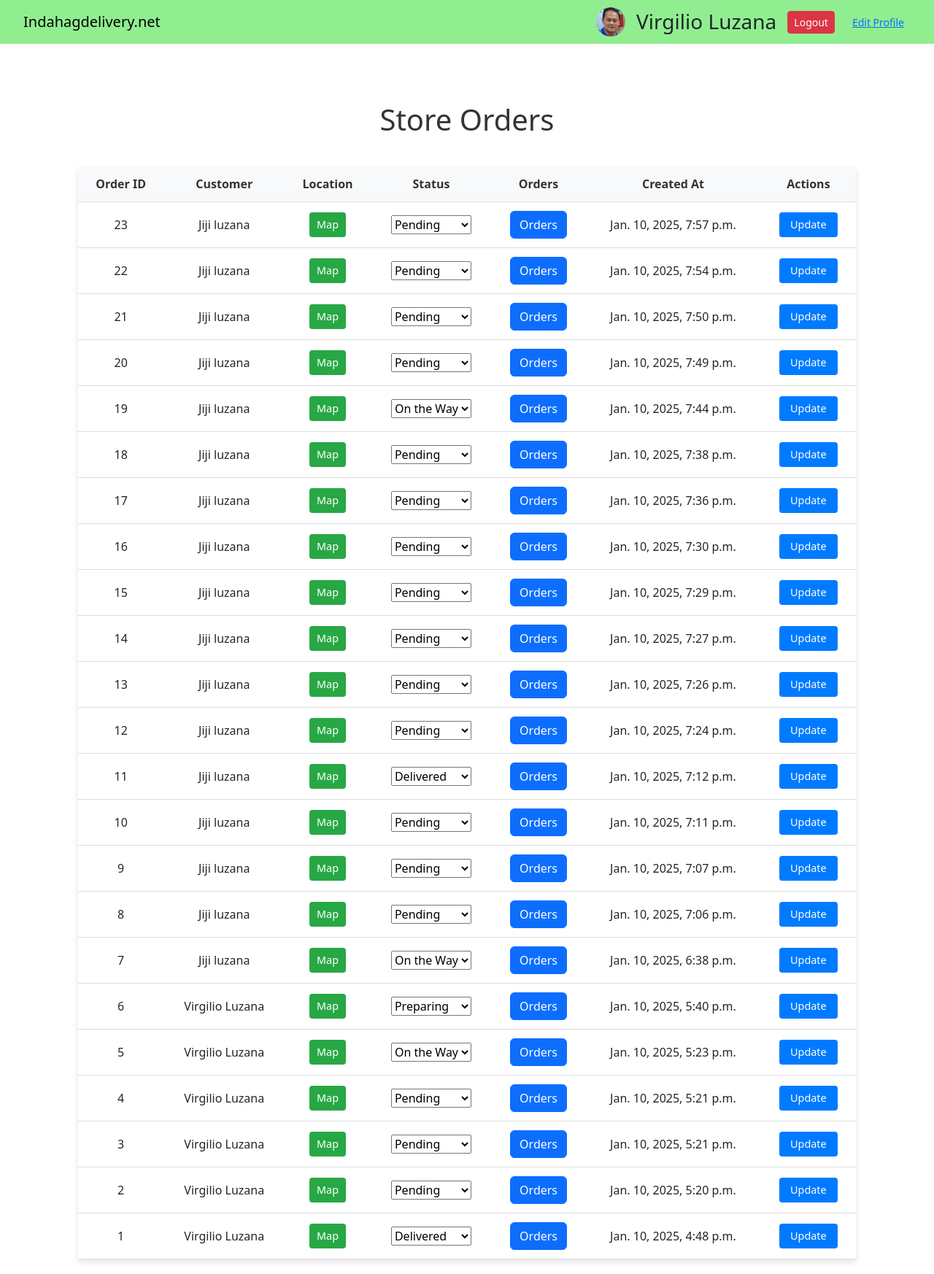
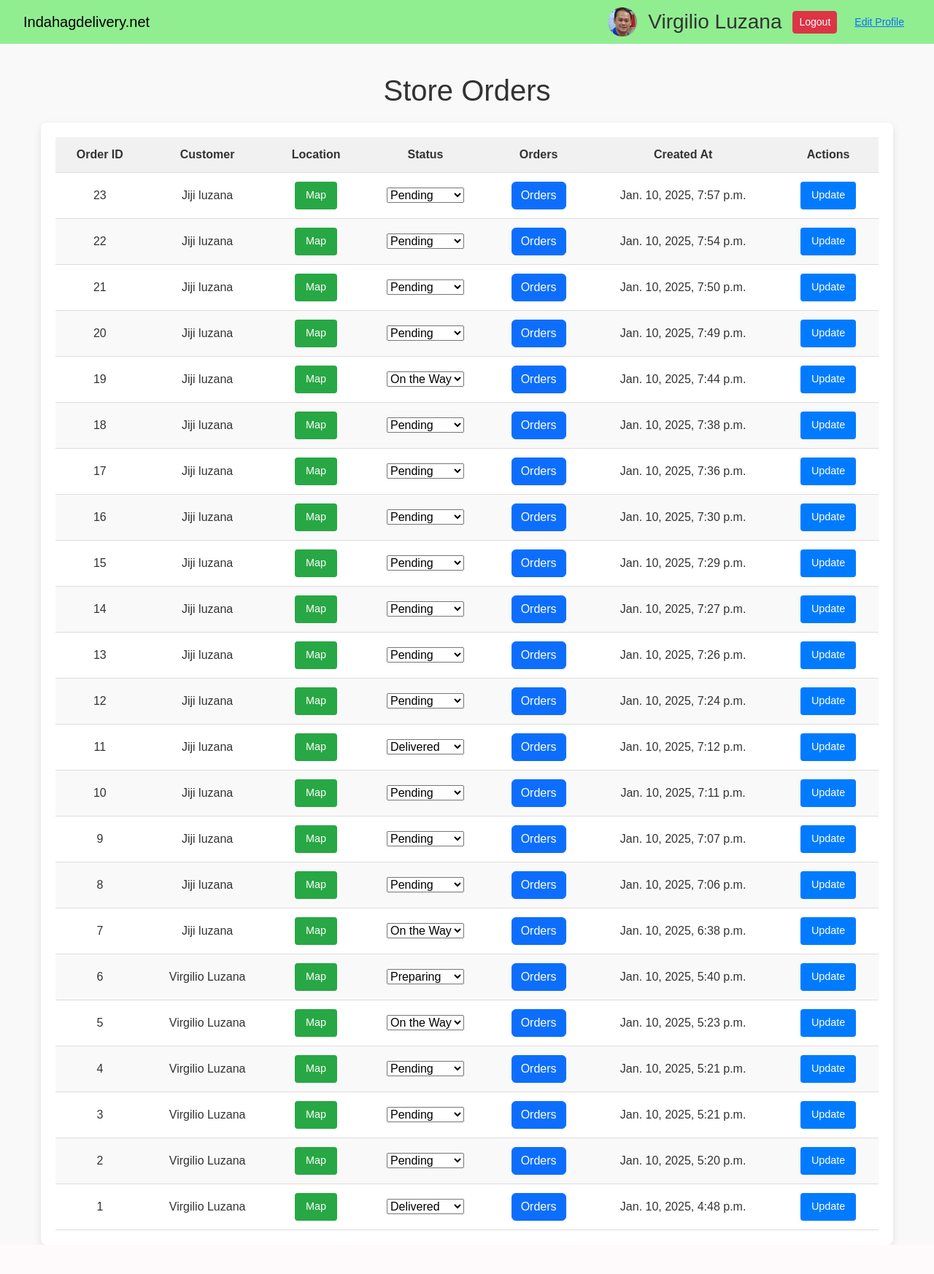
Before and after one commit to Jijiluzana225/indahagdelivery.com, a Django app: page /dashboard_store/ in a window 1280 px wide. Shown: the whole page at 73% size. After the commit the page ends 1706 px from the top, so only its background shows below. Run offline with Django 5.2, Linux system fonts and the light colour scheme; a user stored in the database is signed in; data comes from the database, SQL or seed files in the repository.

Commit message:
Update store_dashboard.html
adfa

```diff
--- a/store/templates/store/store_dashboard.html
+++ b/store/templates/store/store_dashboard.html
@@ -6,28 +6,38 @@
 
 <style>
     /* General Styling for Dashboard */
+    body {
+        font-family: Arial, sans-serif;
+        margin: 0;
+        padding: 0;
+        background-color: #f9f9f9;
+        color: #333;
+    }
+
     .orders-title {
         font-size: 2.5rem;
         color: #333;
         text-align: center;
-        margin-bottom: 20px;
+        margin: 20px 0;
     }
 
     .orders-table-container {
-        width: 90%;
+        width: 95%;
         max-width: 1200px;
         margin: 0 auto;
+        background-color: #fff;
         padding: 20px;
+        border-radius: 8px;
+        box-shadow: 0 4px 12px rgba(0, 0, 0, 0.1);
     }
 
     .orders-table {
         width: 100%;
         border-collapse: collapse;
-        background-color: #fff;
-        box-shadow: 0 4px 8px rgba(0, 0, 0, 0.1);
     }
 
-    .orders-table th, .orders-table td {
+    .orders-table th,
+    .orders-table td {
         padding: 12px 15px;
         text-align: center;
         font-size: 1rem;
@@ -35,8 +45,13 @@
     }
 
     .orders-table th {
-        background-color: #f8f9fa;
+        background-color: #f1f1f1;
         color: #333;
+        font-weight: bold;
+    }
+
+    .orders-table tr:nth-child(even) {
+        background-color: #f9f9f9;
     }
 
     .orders-table tr:hover {
@@ -45,16 +60,21 @@
 
     .status {
         font-weight: bold;
+        color: #007bff;
+    }
+
+    .update-btn,
+    .map-btn {
+        padding: 8px 15px;
+        font-size: 0.9rem;
+        border: none;
+        border-radius: 4px;
+        cursor: pointer;
+        color: #fff;
     }
 
     .update-btn {
-        padding: 6px 15px;
         background-color: #007bff;
-        color: white;
-        border: none;
-        cursor: pointer;
-        border-radius: 4px;
-        font-size: 0.9rem;
     }
 
     .update-btn:hover {
@@ -62,57 +82,76 @@
     }
 
     .map-btn {
-        padding: 6px 10px;
         background-color: #28a745;
-        color: white;
-        border: none;
-        cursor: pointer;
-        border-radius: 4px;
-        font-size: 0.9rem;
     }
 
     .map-btn:hover {
         background-color: #1e7e34;
     }
 
-    /* Responsive Design */
+    /* Responsive Design for Tablets */
     @media (max-width: 768px) {
+        .orders-title {
+            font-size: 1.8rem;
+        }
+
+        .orders-table th,
+        .orders-table td {
+            padding: 8px;
+            font-size: 0.9rem;
+        }
+
+        .update-btn,
+        .map-btn {
+            padding: 6px 12px;
+            font-size: 0.8rem;
+        }
+    }
+
+    /* Responsive Design for Mobile */
+    @media (max-width: 480px) {
+        .orders-title {
+            font-size: 1.5rem;
+        }
+
         .orders-table-container {
             padding: 10px;
         }
 
-        .orders-table th, .orders-table td {
-            padding: 8px;
-            font-size: 0.8rem; /* Smaller font for mobile screens */
-        }
-
-        .orders-title {
-            font-size: 1.5rem; /* Smaller title for mobile */
+        .orders-table th,
+        .orders-table td {
+            padding: 6px;
+            font-size: 0.75rem;
         }
 
         .update-btn,
         .map-btn {
-            padding: 5px 8px;
-            font-size: 0.75rem; /* Smaller buttons for mobile */
-        }
-    }
-
-    @media (max-width: 480px) {
-        .orders-title {
-            font-size: 1.2rem; /* Further reduced font for very small screens */
+            padding: 5px 10px;
+            font-size: 0.7rem;
         }
 
-        .orders-table th, .orders-table td {
-            font-size: 0.7rem; /* Even smaller font for very small screens */
+        .orders-table {
+            font-size: 0.9rem;
         }
 
-        .update-btn,
-        .map-btn {
-            font-size: 0.7rem;
-            padding: 4px 6px;
+        /* Make table scrollable for small screens */
+        .orders-table-container {
+            overflow-x: auto;
+        }
+
+        .orders-table {
+            display: block;
+            width: 100%;
+            overflow-x: scroll;
+        }
+
+        .orders-table th,
+        .orders-table td {
+            white-space: nowrap;
         }
     }
 </style>
+
 
 
 <h2 class="orders-title">Store Orders</h2>
```
